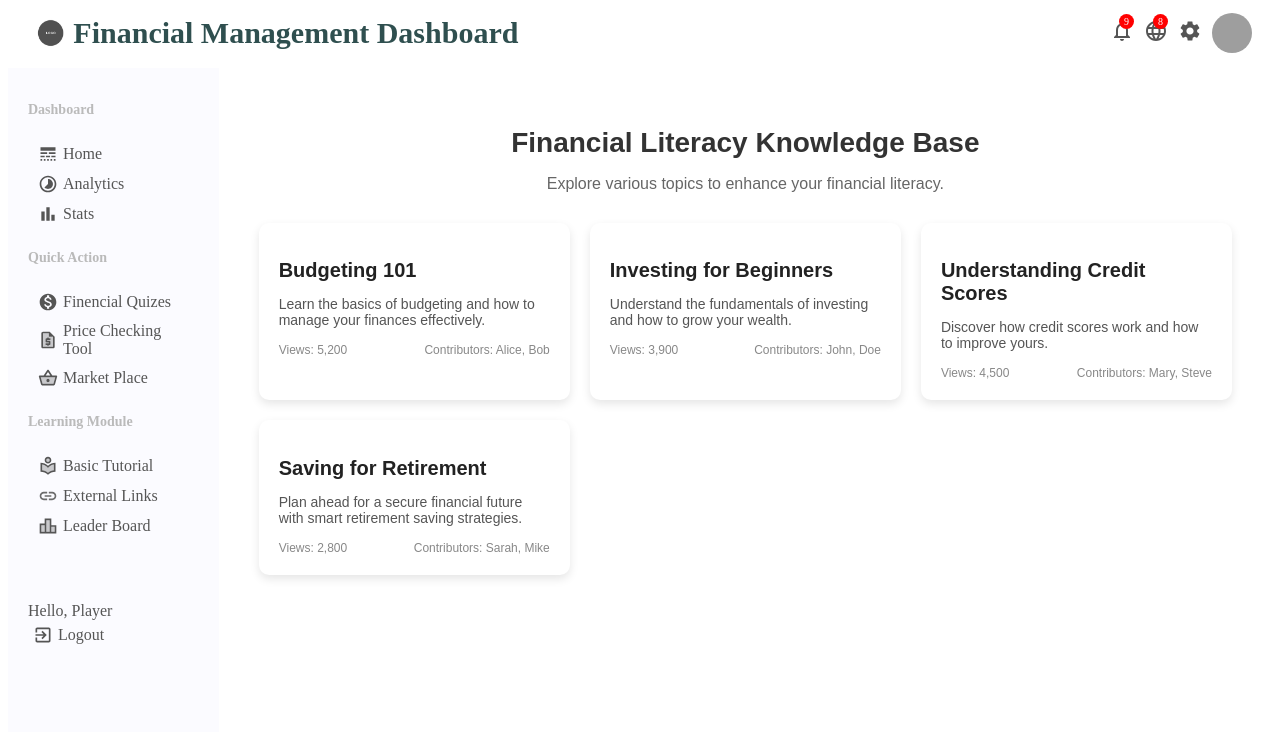
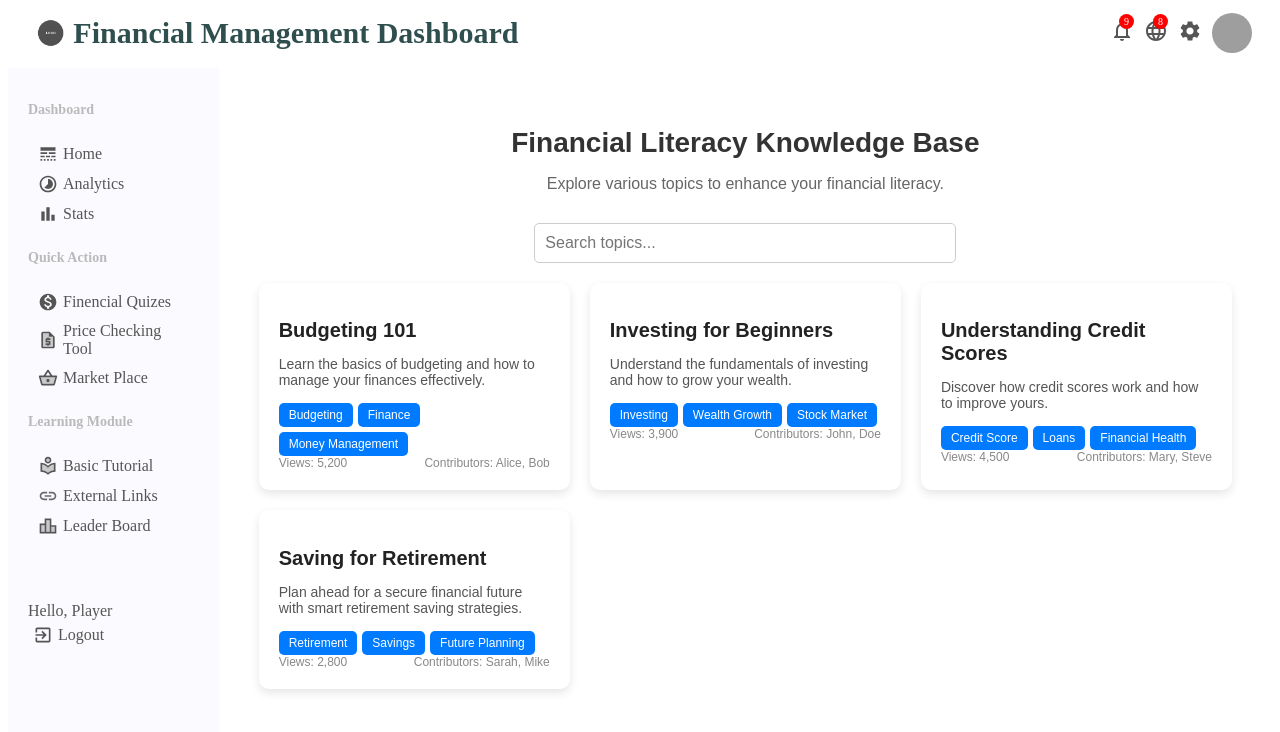
Before and after one commit to sayanmondal2098/Finplay-Academy, a React (Create React App) app in the folder Game Fontend/fin-game/: page /externalLink in a window 1280 px wide. Shown: the top 732 px of the page. Built offline with nearby package versions, Linux system fonts and the light colour scheme; grey boxes are pictures that could not be loaded.

Commit message:
search functionality added

```diff
--- a/Game Fontend/fin-game/src/dummyData.js
+++ b/Game Fontend/fin-game/src/dummyData.js
@@ -296,27 +296,31 @@ export const financialTopics = [
       description: "Learn the basics of budgeting and how to manage your finances effectively.",
       views: "5,200",
       contributors: ["Alice", "Bob"],
-      link: "https://example.com/budgeting-101"
+      link: "https://example.com/budgeting-101",
+      tags: ["Budgeting", "Finance", "Money Management"]
   },
   {
       title: "Investing for Beginners",
       description: "Understand the fundamentals of investing and how to grow your wealth.",
       views: "3,900",
       contributors: ["John", "Doe"],
-      link: "https://example.com/investing-for-beginners"
+      link: "https://example.com/investing-for-beginners",
+      tags: ["Investing", "Wealth Growth", "Stock Market"]
   },
   {
       title: "Understanding Credit Scores",
       description: "Discover how credit scores work and how to improve yours.",
       views: "4,500",
       contributors: ["Mary", "Steve"],
-      link: "https://example.com/understanding-credit-scores"
+      link: "https://example.com/understanding-credit-scores",
+      tags: ["Credit Score", "Loans", "Financial Health"]
   },
   {
       title: "Saving for Retirement",
       description: "Plan ahead for a secure financial future with smart retirement saving strategies.",
       views: "2,800",
       contributors: ["Sarah", "Mike"],
-      link: "https://example.com/saving-for-retirement"
+      link: "https://example.com/saving-for-retirement",
+      tags: ["Retirement", "Savings", "Future Planning"]
   }
 ];
--- a/Game Fontend/fin-game/src/pages/ExternalLink/ExternalLink.js
+++ b/Game Fontend/fin-game/src/pages/ExternalLink/ExternalLink.js
@@ -1,14 +1,28 @@
-import React from "react";
+import React, { useState } from "react";
 import "./KnowledgeBase.css";
-import { financialTopics } from "..//..//dummyData";
+import { financialTopics } from "../../dummyData";
 
 export default function KnowledgeBase() {
+    const [searchTerm, setSearchTerm] = useState("");
+
+    const filteredTopics = financialTopics.filter(topic =>
+        topic.title.toLowerCase().includes(searchTerm.toLowerCase()) ||
+        topic.tags.some(tag => tag.toLowerCase().includes(searchTerm.toLowerCase()))
+    );
+
     return (
         <div className="knowledge-container">
             <h1>Financial Literacy Knowledge Base</h1>
             <p>Explore various topics to enhance your financial literacy.</p>
+            <input
+                type="text"
+                placeholder="Search topics..."
+                className="search-bar"
+                value={searchTerm}
+                onChange={(e) => setSearchTerm(e.target.value)}
+            />
             <div className="topics-grid">
-                {financialTopics.map((topic, index) => (
+                {filteredTopics.map((topic, index) => (
                     <a
                         key={index}
                         className="topic-card"
@@ -18,6 +32,11 @@ export default function KnowledgeBase() {
                     >
                         <h2>{topic.title}</h2>
                         <p>{topic.description}</p>
+                        <div className="topic-tags">
+                            {topic.tags.map((tag, i) => (
+                                <span key={i} className="tag">{tag}</span>
+                            ))}
+                        </div>
                         <div className="topic-footer">
                             <span>Views: {topic.views}</span>
                             <span>Contributors: {topic.contributors.join(", ")}</span>
--- a/Game Fontend/fin-game/src/pages/ExternalLink/KnowledgeBase.css
+++ b/Game Fontend/fin-game/src/pages/ExternalLink/KnowledgeBase.css
@@ -18,6 +18,16 @@
     font-size: 16px;
     color: #666;
     margin-bottom: 30px;
+}
+
+.search-bar {
+    width: 100%;
+    max-width: 400px;
+    padding: 10px;
+    margin-bottom: 20px;
+    border: 1px solid #ccc;
+    border-radius: 5px;
+    font-size: 16px;
 }
 
 .topics-grid {
@@ -62,7 +72,17 @@
     color: #888;
 }
 
-.topic-card a {
-    text-decoration: none;
-    color: inherit;
+.topic-tags {
+    display: flex;
+    flex-wrap: wrap;
+    gap: 5px;
+    margin-top: 10px;
 }
+
+.tag {
+    background: #007BFF;
+    color: white;
+    padding: 5px 10px;
+    border-radius: 5px;
+    font-size: 12px;
+}
```
